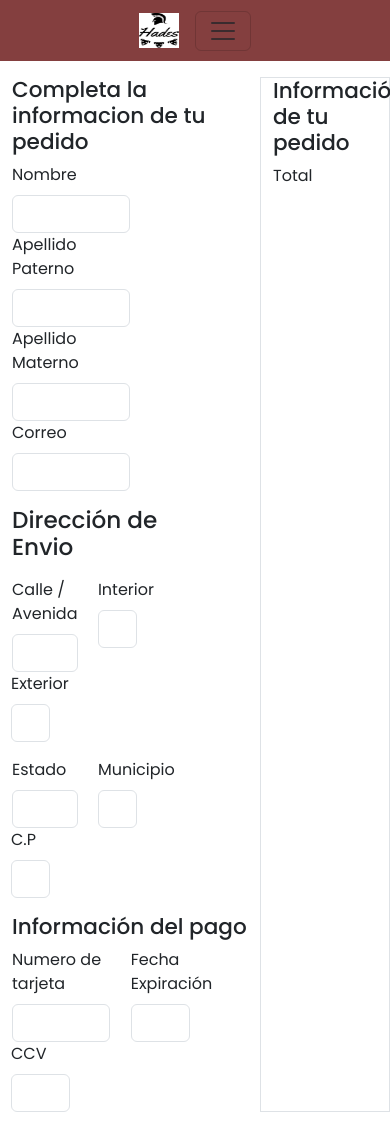
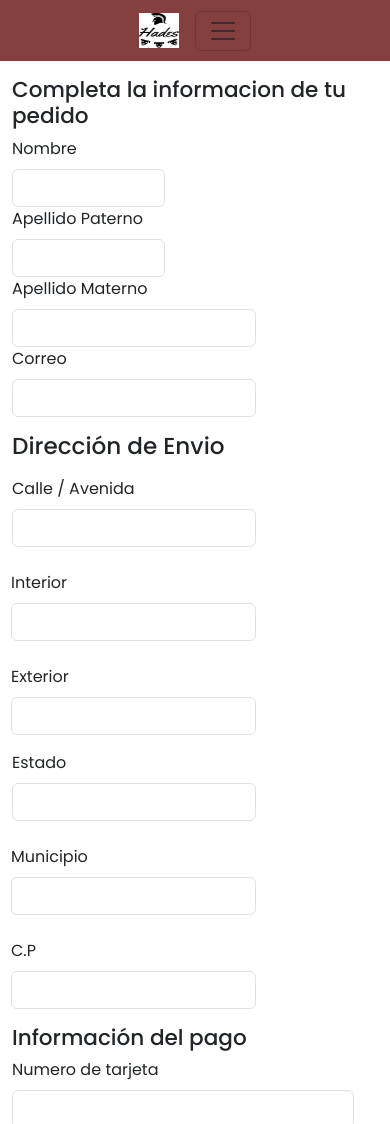
Before and after one commit to Raulsv10/Tareas, a website: page pages/Carrito/Carrito.html in a window 390 px wide. Shown: the top 1124 px of the page. Drawn offline with Linux system fonts and the light colour scheme; a web font is replaced by a local one.

Commit message:
ajustes finales v2

```diff
--- a/pages/Carrito/Carrito.html
+++ b/pages/Carrito/Carrito.html
@@ -52,52 +52,52 @@
     </div>
   </nav>
   <main>
-    <div class="container-fluid container mt-3">
+    <div class="container-fluid container flex-container mt-3">
       <div class="row">
-        <div class="col-8">
+        <div class="col-lg-8 col-md-12 col-sm-12">
           <h4> Completa la informacion de tu pedido</h4>
-          <div class="col-6">
+          <div class="col-5 col-md-8 col-sm-12">
             <label class="form-label">Nombre</label>
             <input type="text" class="form-control">
           </div>
-          <div class="col-6">
+          <div class="col-5 col-md-8 col-sm-12">
             <label class="form-label">Apellido Paterno</label>
             <input type="text" class="form-control">
           </div>
-          <div class="col-6">
+          <div class="col-8 col-md-8 col-sm-12">
             <label class="form-label">Apellido Materno</label>
             <input type="text" class="form-control">
           </div>
-          <div class="col-6">
+          <div class="col-8 col-md-8 col-sm-12">
             <label class="form-label">Correo</label>
             <input type="text" class="form-control">
           </div>
-          <div class="col-8 my-3">
+          <div class="col-8 col-md-12 col-sm-12 my-3">
             <h3>Dirección de Envio</h3>
             <div class="input-group my-3">
-              <div class="col-5">
+              <div class="col-lg-5 col-md-10 col-sm-10">
                 <label class="form-label">Calle / Avenida</label>
                 <input type="text" class="form-control">
               </div>&nbsp;&nbsp;&nbsp;&nbsp;&nbsp;
-              <div class="col-3">
+              <div class="col-lg-3 col-md-10 col-sm-10">
                 <label class="form-label">Interior</label>
                 <input type="text" class="form-control">
               </div>&nbsp;&nbsp;&nbsp;&nbsp;&nbsp;
-              <div class="col-3">
+              <div class="col-lg-3 col-md-10 col-sm-10">
                 <label class="form-label">Exterior</label>
                 <input type="text" class="form-control">
               </div>
             </div>
             <div class=" input-group">
-              <div class="col-5">
+              <div class="col-lg-5 col-md-10 col-sm-10">
                 <label class="form-label">Estado</label>
                 <input type="text" class="form-control">
               </div>&nbsp;&nbsp;&nbsp;&nbsp;&nbsp;
-              <div class="col-3">
+              <div class="col-lg-5 col-md-10 col-sm-10">
                 <label class="form-label">Municipio</label>
                 <input type="text" class="form-control">
               </div>&nbsp;&nbsp;&nbsp;&nbsp;&nbsp;
-              <div class="col-3">
+              <div class="col-lg-5 col-md-10 col-sm-10">
                 <label class="form-label">C.P</label>
                 <input type="text" class="form-control">
               </div>
@@ -105,22 +105,22 @@
           </div>
           <h4> Información del pago</h4>
           <div class=" input-group">
-            <div class="col-5">
+            <div class="col-lg-5 col-md-10 col-sm-10">
               <label class="form-label">Numero de tarjeta</label>
               <input type="text" class="form-control">
             </div>&nbsp;&nbsp;&nbsp;&nbsp;&nbsp;
-            <div class="col-3">
+            <div class="col-lg-5 col-md-10 col-sm-10">
               <label class="form-label">Fecha Expiración</label>
               <input type="text" class="form-control">
             </div>&nbsp;&nbsp;&nbsp;&nbsp;&nbsp;
-            <div class="col-3">
+            <div class="col-lg-5 col-md-10 col-sm-10">
               <label class="form-label">CCV</label>
               <input type="text" class="form-control">
             </div>
           </div>
 
         </div>
-        <div class="col-4 border">
+        <div class="col-lg-4 col-md-4 col-sm-12 border">
           <h4>Información de tu pedido</h4>
           <div class="row align-items-end">
             <label class="form-label">Total</label>
--- a/scss/layout/_card.scss
+++ b/scss/layout/_card.scss
@@ -6,7 +6,7 @@
     position: relative;
     box-shadow: 0 10px 15px -3px rgba(33,150,243,.4),0 4px 6px -4px rgba(33,150,243,.4);
     border-radius: 10px;
-    background: linear-gradient(to top, #051937, #444964, #808195, #bfbec8, #ffffff);
+    background: linear-gradient(to top, #051937, #444964, #808195, #bfbec8, #6F96D1);
     .cardtext{
         color: white;
     }
@@ -20,7 +20,7 @@
     position: relative;
     box-shadow: 0 10px 15px -3px rgba(33,150,243,.4),0 4px 6px -4px rgba(33,150,243,.4);
     border-radius: 10px;
-    background: linear-gradient(to top, #051937, #444964, #808195, #bfbec8, #ffffff);
+    background: linear-gradient(to top, #051937, #444964, #808195, #bfbec8, #6F96D1);
     .cardtext{
         color: white;
     }
```
Also changed, not shown: index.html (+6 -5 lines), pages/Carrito/Consulta.html (+1 -1 lines), pages/Nosotros/Nosotros.html (+2 -2 lines), pages/Productos/Productos.html (+15 -12 lines), css/style.css.
